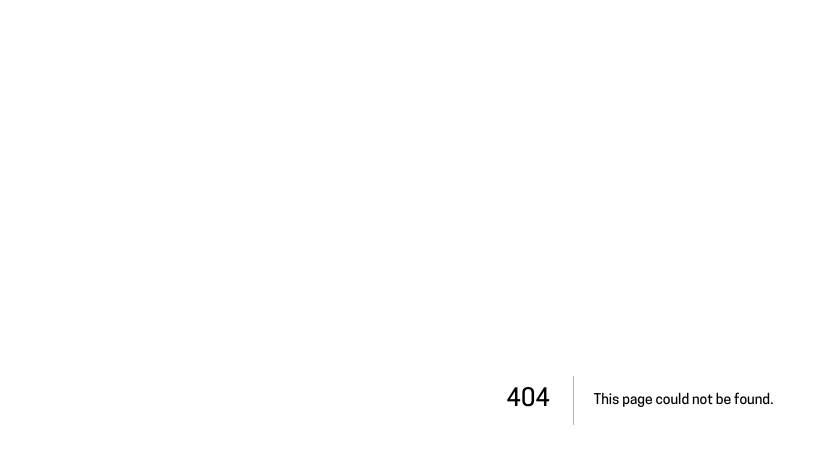
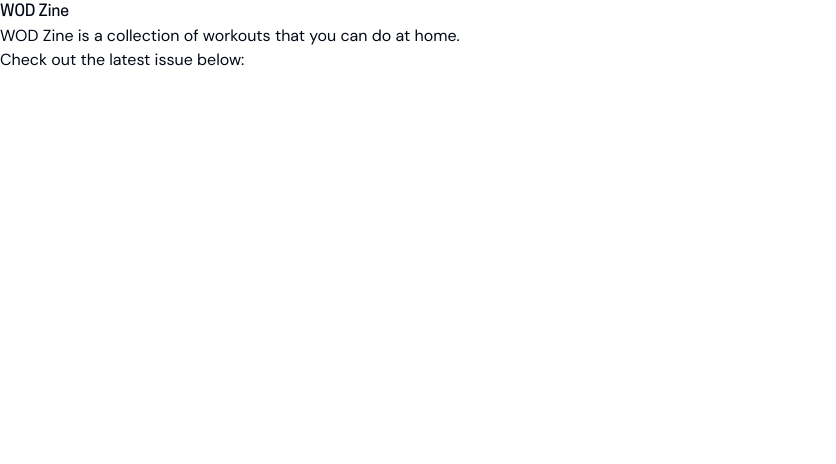
Before and after one commit to Marcus5408/yoi-website, a Next.js app: page /wod-zine in a window 1280 px wide. Before the commit this address had no page. Shown: the top 464 px of the page, without its empty margins (0-836 px from the left). Built offline with nearby package versions, Linux system fonts and the light colour scheme.

Commit message:
refactor: Add "Find a Chapter" navigation item to nav_items.json

```diff
--- a/src/app/about/page.tsx
+++ b/src/app/about/team/page.tsx
@@ -16,7 +16,7 @@ import {
 import YOINav from "@/components/navigation/navigation.tsx";
 import Banner from "@/components/banners/banner.tsx";
 import YOIFooter from "@/components/footer.tsx";
-import data from "./yoi-execs.json";
+import data from "../yoi-execs.json";
 import PersonCard from "@/components/person.tsx";
 
 export default function Home() {
--- /dev/null
+++ b/src/app/wod-zine/page.tsx
@@ -0,0 +1,11 @@
+const WODZinePage: React.FC = () => {
+  return (
+    <div>
+      <h1>WOD Zine</h1>
+      <p>WOD Zine is a collection of workouts that you can do at home.</p>
+      <p>Check out the latest issue below:</p>
+    </div>
+  );
+};
+
+export default WODZinePage;
--- a/src/components/navigation/nav_items.json
+++ b/src/components/navigation/nav_items.json
@@ -21,6 +21,11 @@
         "title": "Join Us",
         "href": "/get-involved/join",
         "description": "Join the Youth Oceanic Initiative and help us make a difference in the world."
+      },
+      {
+        "title": "Find a Chapter",
+        "href": "/get-involved/chapters",
+        "description": "Find a local YOI chapter near you and get involved in your community."
       },
       {
         "title": "Donate",
```
Also changed, not shown: src/app/about/team/yoi-execs.json (renamed from src/app/about/yoi-execs.json).
